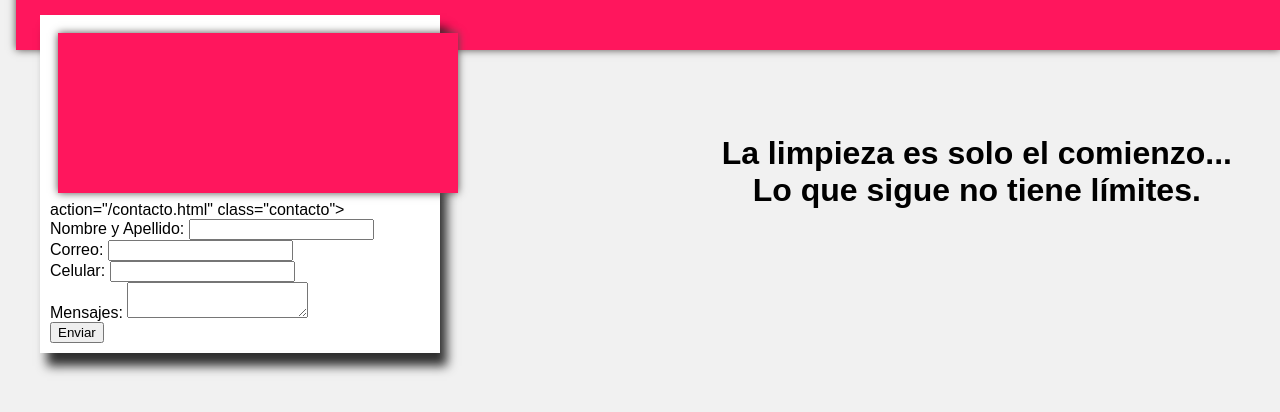
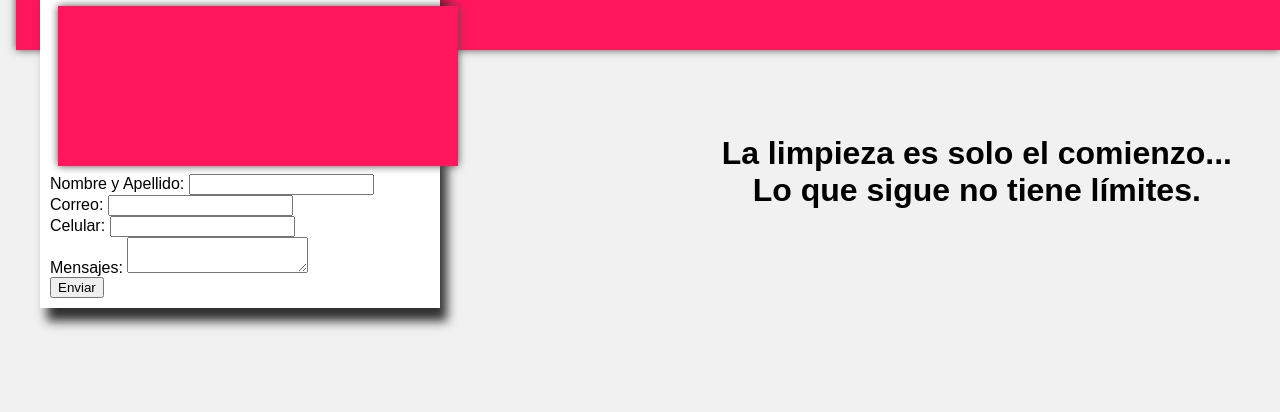
Before and after one commit to Nafortinera/Paginacodoacodo, a plain HTML site: page contacto.html in a window 1280 px wide. Shown: the part 882-1294 px from the top of the page. Drawn offline with Linux system fonts and the light colour scheme.

Commit message:
nuevo cambio

```diff
--- a/contacto.html
+++ b/contacto.html
@@ -28,7 +28,7 @@
         <i class="fa fa-paper-plane"></i>
     </span>
 </header>
-<form> action="/contacto.html" class="contacto">
+<form action="/contacto.html" class="contacto">
 <p>
     Nombre y Apellido:  <input type="text" name="Nombre y Apellido" id="Nombre y Apellido" >
 </p>
```
